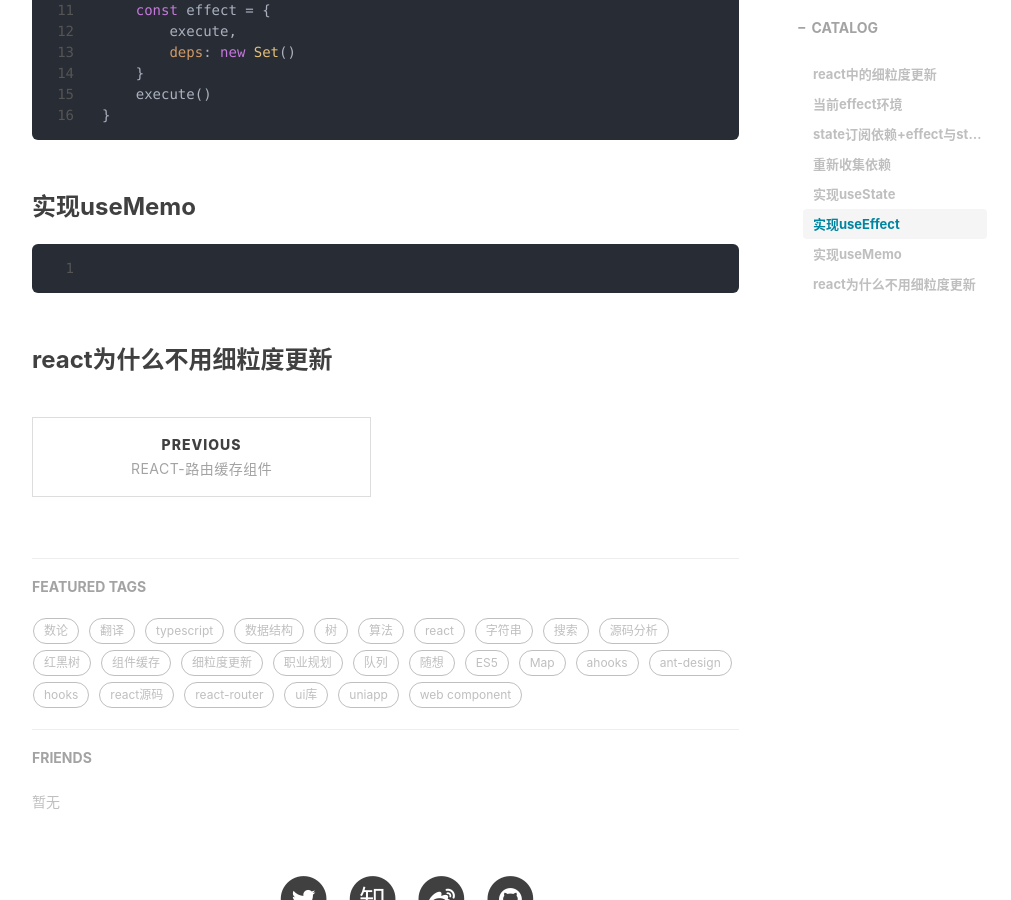
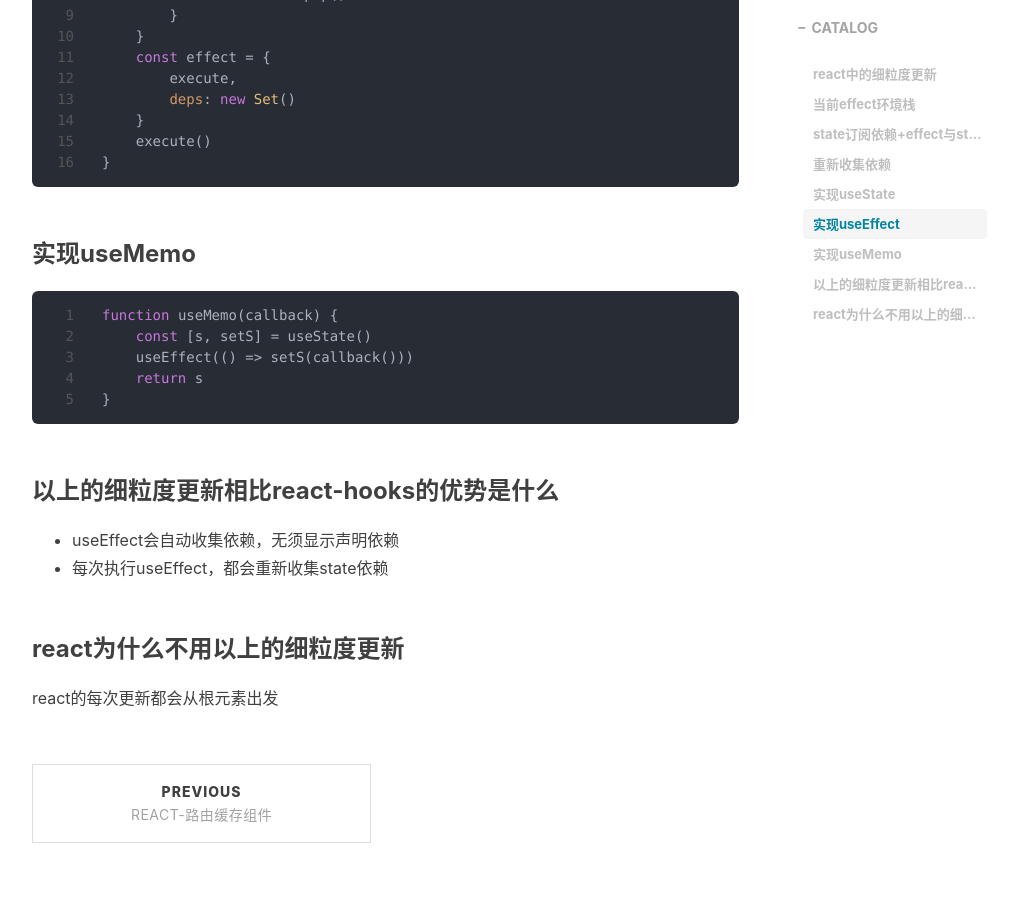
Before and after one commit to iamphc/iamphc.github.io, a Jekyll site: the page built from _posts/2023-06/2023-06-14-react-source-code.md, in a window 1280 px wide and 900 px high, scrolled down 1900 px. Shown: the whole window, without its empty margins (233-1244 px from the left). Built offline with Jekyll 4.4.1, drawn with Linux system fonts in a browser that asks for light colours; nearby versions of some CDN libraries; comment, search, counter and statistics services are not loaded; some of the changed text lies outside the part shown.

Commit message:
feat: #忘记提交了

````diff
--- a/_posts/2023-06/2023-06-14-react-source-code.md
+++ b/_posts/2023-06/2023-06-14-react-source-code.md
@@ -14,8 +14,10 @@
 ---
 
 ### react中的细粒度更新
+框架的响应式更新 = 细粒度更新
+在vue中，通过proxy或者属性描述符实现；
 
-### 当前effect环境
+### 当前effect环境栈
 ```js
 const effectStack = []
 ```
@@ -81,6 +83,16 @@
 
 ### 实现useMemo
 ```js
+function useMemo(callback) {
+    const [s, setS] = useState()
+    useEffect(() => setS(callback()))
+    return s
+}
 ```
 
-### react为什么不用细粒度更新
+### 以上的细粒度更新相比react-hooks的优势是什么
+- useEffect会自动收集依赖，无须显示声明依赖
+- 每次执行useEffect，都会重新收集state依赖
+
+### react为什么不用以上的细粒度更新
+react的每次更新都会从根元素出发
````
